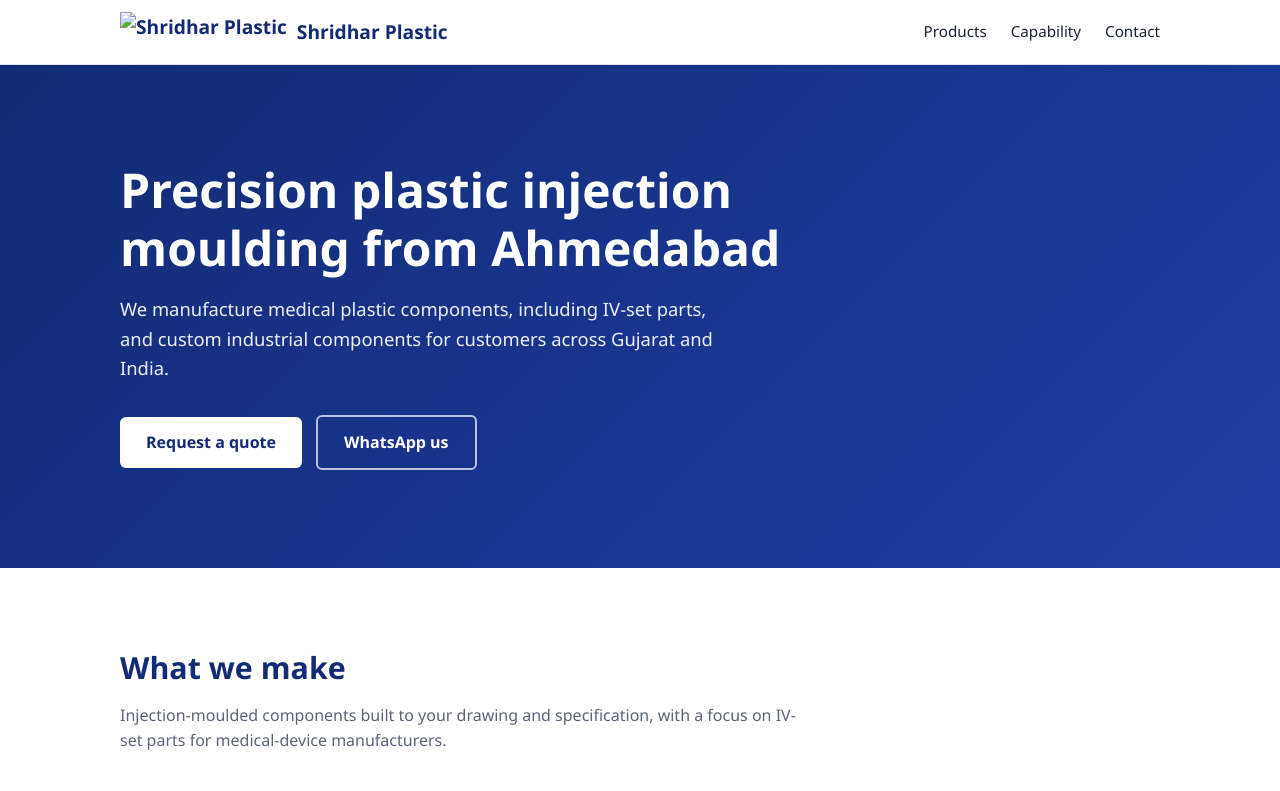
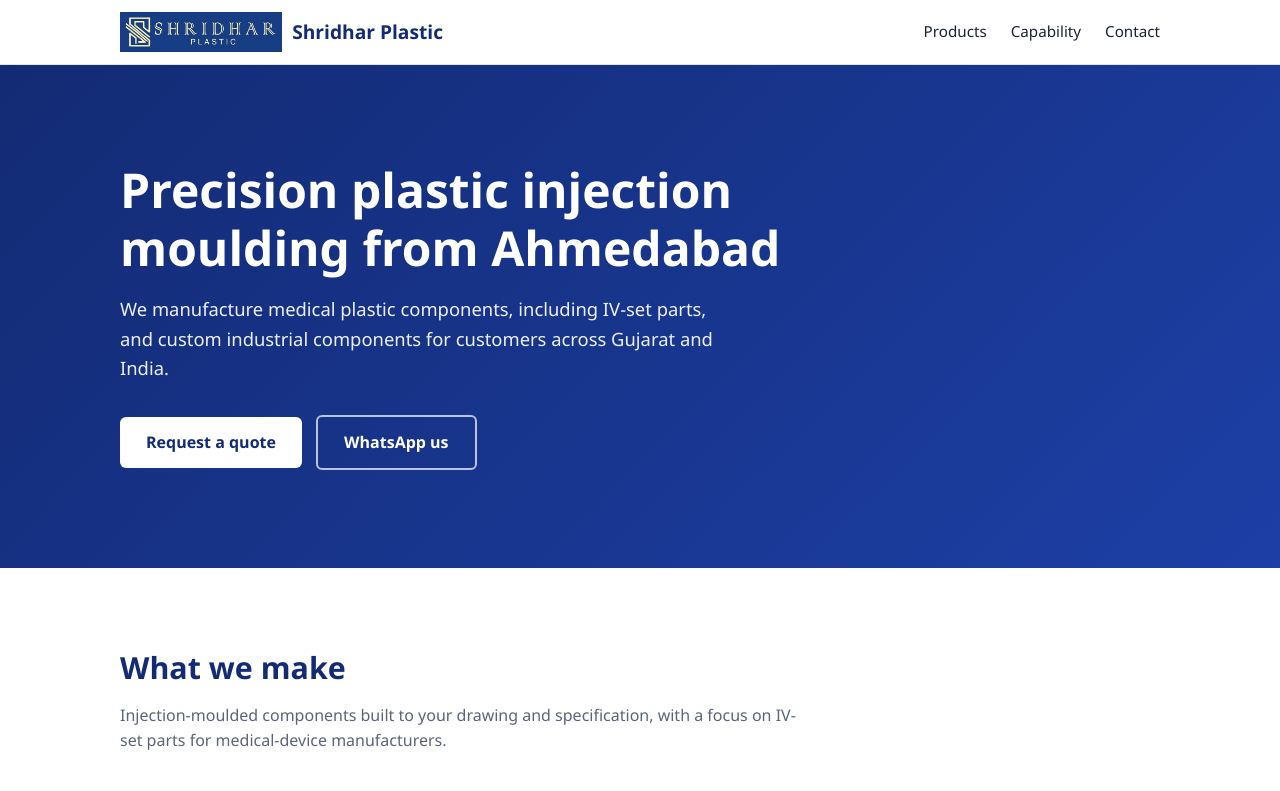
Before and after one commit to amitsuthar8/website, a plain HTML site: page index.html in a window 1280 px wide. Shown: the top 791 px of the page. Drawn offline with Linux system fonts and the light colour scheme.

Commit message:
Update index.html

```diff
--- a/index.html
+++ b/index.html
@@ -78,7 +78,7 @@
   <div class="wrap nav">
     <a href="#top" class="brand">
       <!-- To use your logo: upload logo.png next to this file and replace the next line with <img src="logo.png" alt="Shridhar Plastic"> -->
-      <img src="Logo.png" alt="Shridhar Plastic">
+      <img src="Logo.jpg" alt="Shridhar Plastic">
       <span>Shridhar Plastic</span>
     </a>
     <nav>
```
